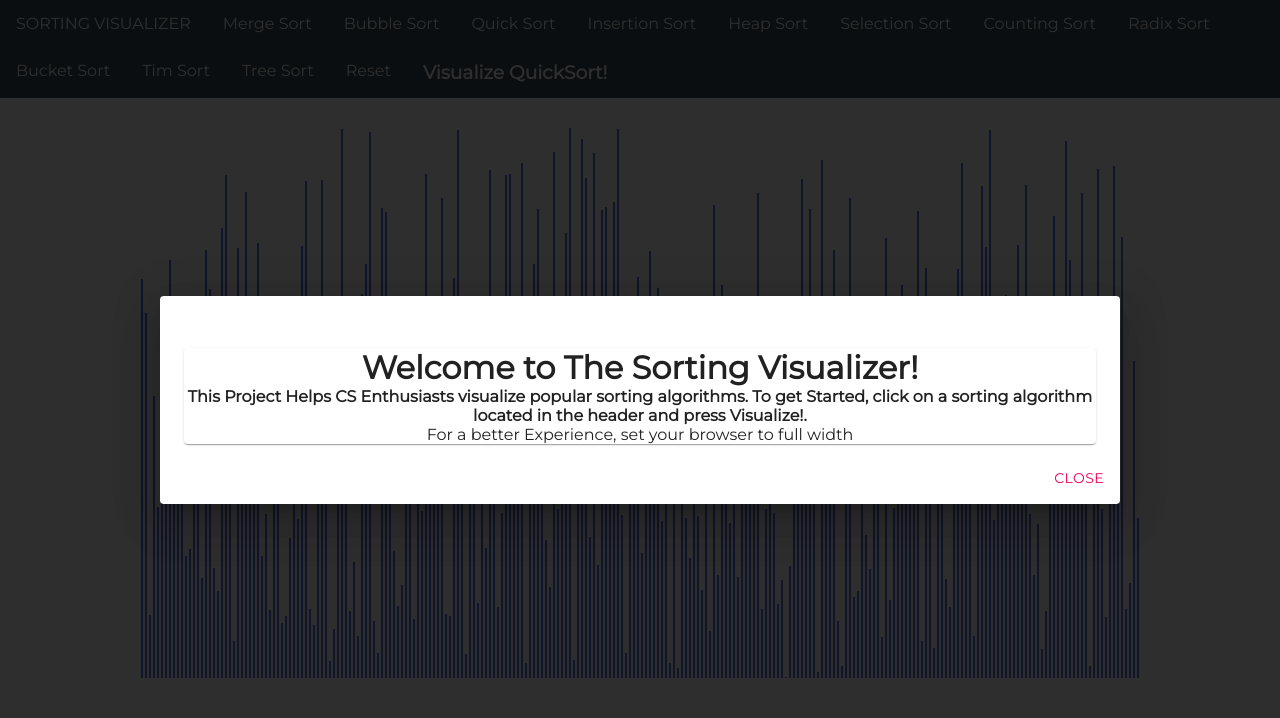
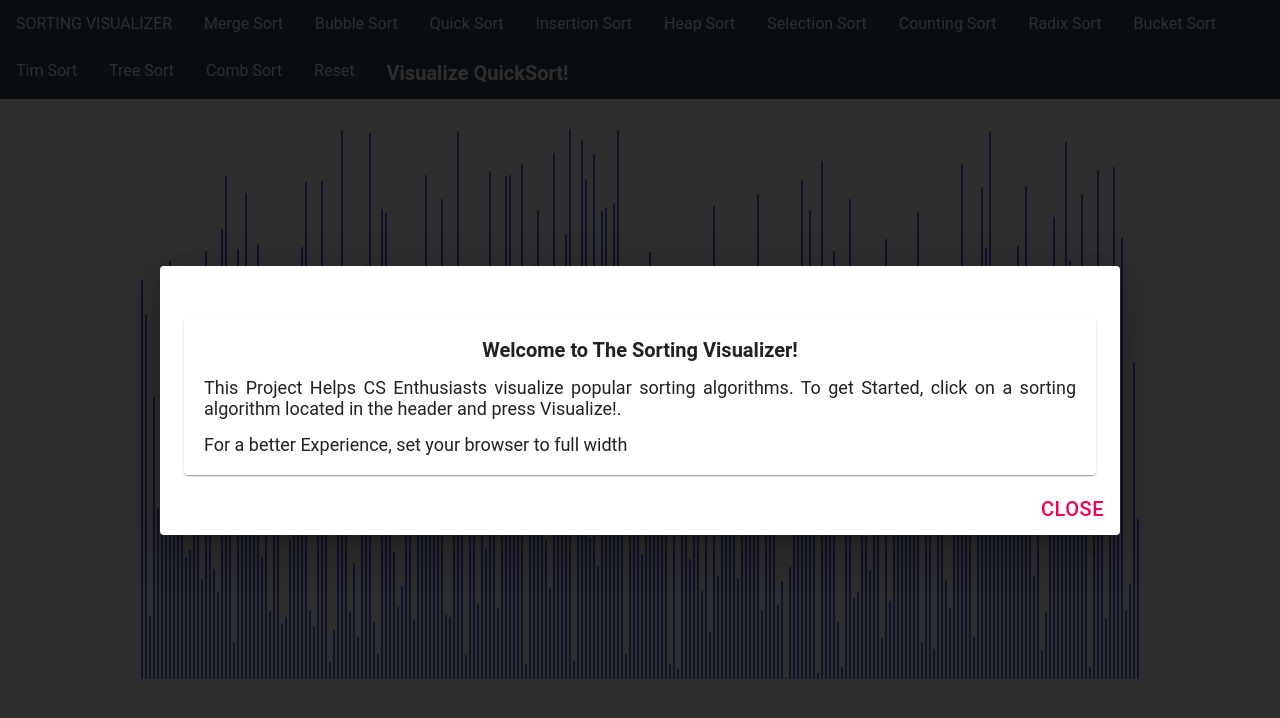
Before and after one commit to luisalfonsopreciado/Sorting-Visualizer, a React (Create React App) app in the folder gui/: page / in a window 1280 px wide. Shown: the top 718 px of the page. Built offline with nearby package versions, Linux system fonts and the light colour scheme.

Commit message:
comb sort, markdown styles

```diff
--- a/gui/src/App.js
+++ b/gui/src/App.js
@@ -4,11 +4,19 @@ import SortingVisualizer from "./components/SortingVisualizer/SortingVisualizer"
 import { CustomDialog } from "./components/UI/CustomDialog/CustomDialog";
 import Paper from "@material-ui/core/Paper";
 import marked from "marked";
+import { makeStyles } from "@material-ui/core";
+
+const useStyles = makeStyles({
+  paper: {
+    padding: "20px",
+  },
+});
 
 const App = () => {
   const [isOpen, setIsOpen] = useState("");
   const [infoOpen, setInfoOpen] = useState(false);
   const [markdown, setMarkDown] = useState();
+  const styles = useStyles()
 
   useEffect(() => {
     handleDialogOpen();
@@ -23,7 +31,7 @@ const App = () => {
   };
 
   const handleInfoOpen = async (type) => {
-   const info = await import(`./info/${type}.md`)
+    const info = await import(`./info/${type}.md`);
     fetch(info.default)
       .then((res) => {
         console.log(res);
@@ -48,13 +56,13 @@ const App = () => {
         handleClose={handleDialogClose}
         className={classes.customDialog}
       >
-        <Paper>
+        <Paper className={styles.paper}>
           <h1>Welcome to The Sorting Visualizer!</h1>
-          <h4>
+          <p>
             This Project Helps CS Enthusiasts visualize popular sorting
             algorithms. To get Started, click on a sorting algorithm located in
             the header and press Visualize!.
-          </h4>
+          </p>
           <p>For a better Experience, set your browser to full width</p>
         </Paper>
       </CustomDialog>
--- /dev/null
+++ b/gui/src/algorithms/CombSort.js
@@ -0,0 +1,26 @@
+export const combSort = (array, animation) => {
+  let n = Math.floor(array.length / 1.3);
+
+  while (n > 0 && !isSorted(array)) {
+    for (let i = n; i < array.length; i++) {
+      if (array[i - n] > array[i]) swap(array, i - n, i, animation);
+    }
+    n = Math.max(Math.floor(n / 1.3), 1);
+  }
+};
+
+const swap = (array, i, j, animation) => {
+  const temp = array[i];
+  array[i] = array[j];
+  array[j] = temp;
+
+  animation.push([i, array[i]]);
+  animation.push([j, array[j]]);
+};
+
+const isSorted = (array) => {
+  for (let i = 1; i < array.length; i++) {
+    if (array[i - 1] > array[i]) return false;
+  }
+  return true;
+};
--- /dev/null
+++ b/gui/src/animations/CombSort.js
@@ -0,0 +1,22 @@
+import { combSort } from "../algorithms/CombSort";
+import * as cts from "../utility/constants";
+
+export const combSortAnimation = async (array, setIsDisabled) => {
+  const animations = [];
+  combSort([...array], animations);
+  const arrayBars = document.getElementsByClassName("array-bar");
+
+  let i = 0;
+
+  const intervalId = setInterval(() => {
+    const [next, nextHeight] = animations[i];
+    arrayBars[next].style.backgroundColor = cts.PRIMARY_COLOR;
+    arrayBars[next].style.height = `${nextHeight}px`;
+
+    i++;
+    if (i >= animations.length - 1) {
+      setIsDisabled(false);
+      clearInterval(intervalId);
+    }
+  }, 10);
+};
--- a/gui/src/animations/index.js
+++ b/gui/src/animations/index.js
@@ -9,3 +9,4 @@ export * from "./RadixSort";
 export * from "./BucketSort";
 export * from "./TimSort";
 export * from "./TreeSort";
+export * from "./CombSort";
--- a/gui/src/components/Navigation/NavigationItems/NavigationItems.js
+++ b/gui/src/components/Navigation/NavigationItems/NavigationItems.js
@@ -81,6 +81,12 @@ const NavigationItems = ({
     >
       Tree Sort
     </DropDown>
+    <DropDown
+      clicked={() => setAlgorithm(cts.COMB_SORT)}
+      moreInfo={() => openInfo(cts.COMB_SORT)}
+    >
+      Comb Sort
+    </DropDown>
     <NavigationItem clicked={reset}>Reset</NavigationItem>
     <NavigationItem clicked={executeAlgorithm}>
       <h3>Visualize {algorithm}!</h3>
--- a/gui/src/components/SortingVisualizer/SortingVisualizer.js
+++ b/gui/src/components/SortingVisualizer/SortingVisualizer.js
@@ -64,6 +64,9 @@ const SortingVisualizer = ({ openModal, openInfo }) => {
         case cts.TREE_SORT:
           animations.treeSortAnimation(array, setIsDisabled);
           break;
+        case cts.COMB_SORT:
+          animations.combSortAnimation(array, setIsDisabled);
+          break;
         default:
           animations.quickSortAnimation(array, setIsDisabled);
           break;
--- /dev/null
+++ b/gui/src/index.css
@@ -0,0 +1,34 @@
+* {
+  margin: 0;
+  box-sizing: border-box;
+  font-family: "Roboto", sans-serif;
+
+  font-size: 20px;
+  line-height: normal;
+  word-spacing: normal;
+}
+
+p {
+  text-align: justify;
+  font-size: large;
+  margin-top: 15px;
+}
+
+pre {
+  background: #f4f4f4;
+  border: 1px solid #ddd;
+  border-left: 3px solid #02203c;
+  color: #666;
+  page-break-inside: avoid;
+  font-family: monospace;
+  font-size: 15px;
+  line-height: 1.6;
+  margin-bottom: 1.6em;
+  margin-top: 1.6em;
+  max-width: 100%;
+  overflow: scroll;
+  overflow-x: scroll;
+  padding: 1em 1.5em;
+  display: block;
+  word-wrap: break-word;
+}
--- a/gui/src/index.js
+++ b/gui/src/index.js
@@ -1,6 +1,7 @@
 import React from 'react';
 import ReactDOM from 'react-dom';
 import App from './App';
+import "./index.css"
 import * as serviceWorker from './serviceWorker';
 
 ReactDOM.render(
--- /dev/null
+++ b/gui/src/info/CombSort.md
@@ -0,0 +1,22 @@
+# Bucket Sort
+
+<br/>
+
+---
+
+<br/>
+
+<p>
+Comb Sort is mainly an improvement over Bubble Sort.
+Comb Sort improves on Bubble Sort by using gap of size more than 1. The gap starts with a large value and shrinks by a factor of 1.3 in every iteration until it reaches the value 1. Thus Comb Sort removes more than one inversion counts with one swap and performs better than Bubble Sort.
+</p>
+
+Although, it works better than Bubble Sort on average, worst case remains O(n2).
+
+Time Complexity : Worst case complexity of this algorithm is O(n2) and the Best Case complexity is O(n).
+
+Auxiliary Space : O(1).
+
+<br/>
+
+---
--- a/gui/src/utility/constants.js
+++ b/gui/src/utility/constants.js
@@ -9,6 +9,7 @@ export const RADIX_SORT = "RadixSort";
 export const BUCKET_SORT = "BucketSort";
 export const TIM_SORT = "TimSort";
 export const TREE_SORT = "TreeSort";
+export const COMB_SORT = "CombSort";
 
 export const NUMBER_COLUMNS = 250;
 export const PRIMARY_COLOR = "rgb(57, 86, 218)";
```
Also changed, not shown: 1 other file (tests, documents, lock files or other folders).
